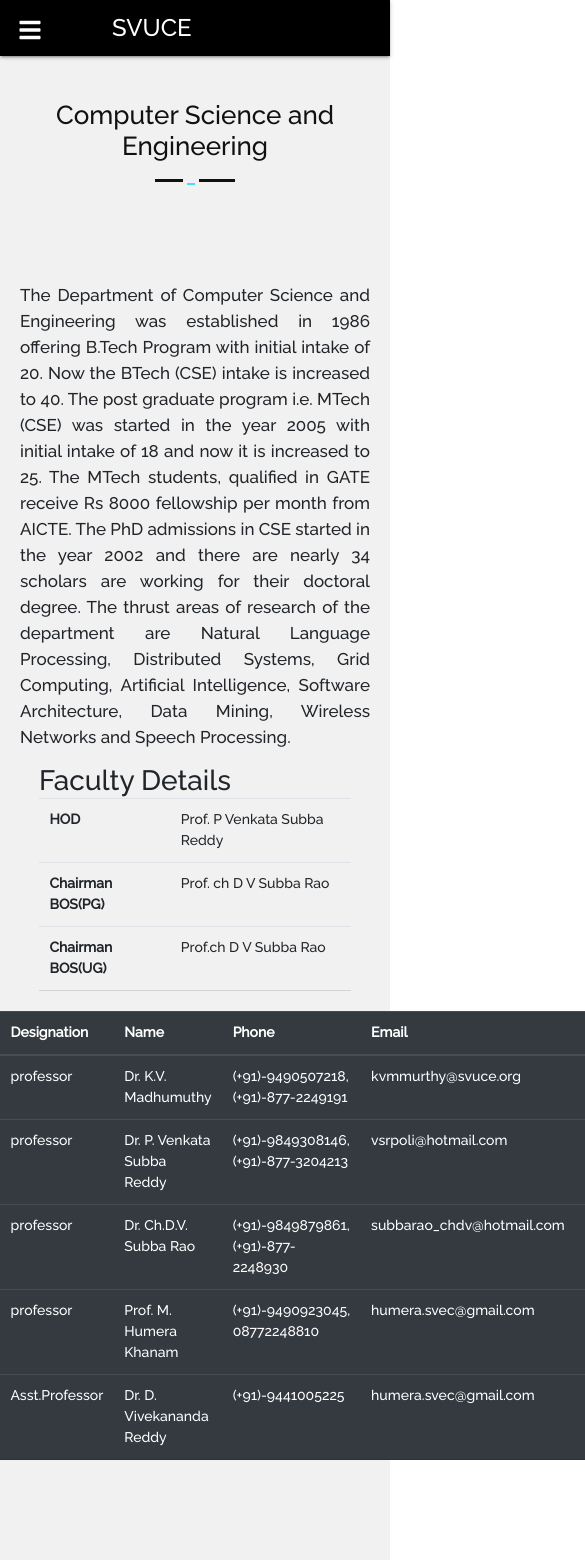
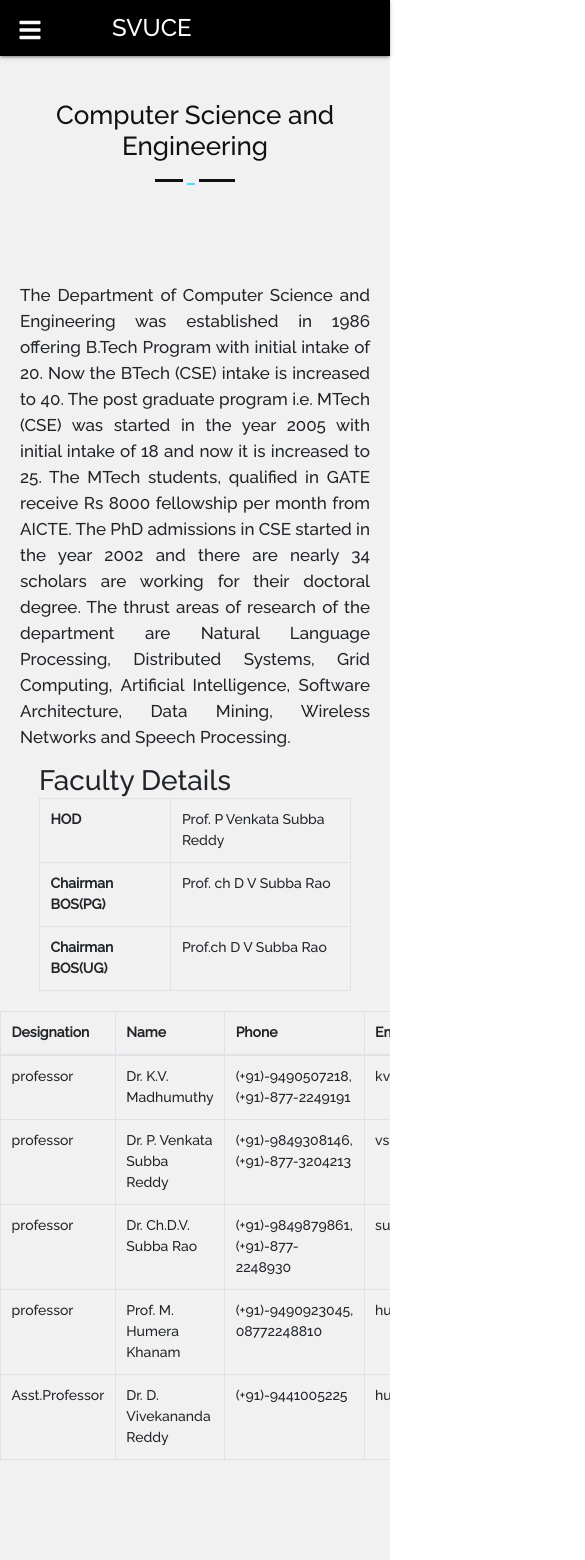
Before and after one commit to Jayanthputhalapattu/college-webApp, a React (Create React App) app: page /cse in a window 390 px wide. Shown: the top 1560 px of the page, 585 px wide, since content can reach past the window. Built offline with nearby package versions, Linux system fonts and the light colour scheme.

Commit message:
added responsive table

```diff
--- a/public/index.html
+++ b/public/index.html
@@ -3,7 +3,10 @@
   <head>
     <link rel="manifest" href="/manifest.json" />
     <meta charset="utf-8" />
-    <meta name="viewport" content="width=device-width, initial-scale=1" />
+    <meta
+      name="viewport"
+      content="width=device-width, initial-scale=1, shrink-to-fit=no"
+    />
     <link rel="stylesheet" href="https://cdnjs.cloudflare.com/ajax/libs/materialize/1.0.0/css/materialize.min.css">
     <!-- <meta name="theme-color" content="#000000" /> -->
     <meta
--- a/src/Components/Departments/Cse.js
+++ b/src/Components/Departments/Cse.js
@@ -19,7 +19,7 @@ const Cse  = ()=>{
             </div>
 
 <h2 style={{width:"80%",margin:"auto"}}>Faculty Details</h2>
-<Table style={{width:"80%",margin:"auto"}}>
+<Table style={{width:"80%",margin:"auto"}} responsive bordered>
     <tbody>
         <tr>
         <th>HOD</th>
@@ -35,7 +35,7 @@ const Cse  = ()=>{
     </tr>
     </tbody>
 </Table>
-<Table style={{width:"80%",margin:"auto",marginTop:20}} dark>
+<Table style={{width:"80%",margin:"auto",marginTop:20}} hover responsive bordered>
     <thead>
         <tr>
         <th>Designation</th>
--- a/src/Components/NavbarElements/TEQIP.js
+++ b/src/Components/NavbarElements/TEQIP.js
@@ -15,7 +15,7 @@ const TEQIP = ()=>{
 </Row>
 
              <Row>
-             <Table hover >
+             <Table hover responsive>
          <thead>
              <th>Phase</th>
              <th>Objectives</th>
@@ -36,8 +36,9 @@ const TEQIP = ()=>{
     </tbody>
 </Table>
              </Row>
+             <h2>Board of Governors</h2>
 <Row>
-<Table hover >
+<Table hover responsive>
     <thead>
         <th>Position</th>
         <th>Name</th>
```
Also changed, not shown: public/manifest.json, 1 other file (tests, documents, lock files or other folders).
